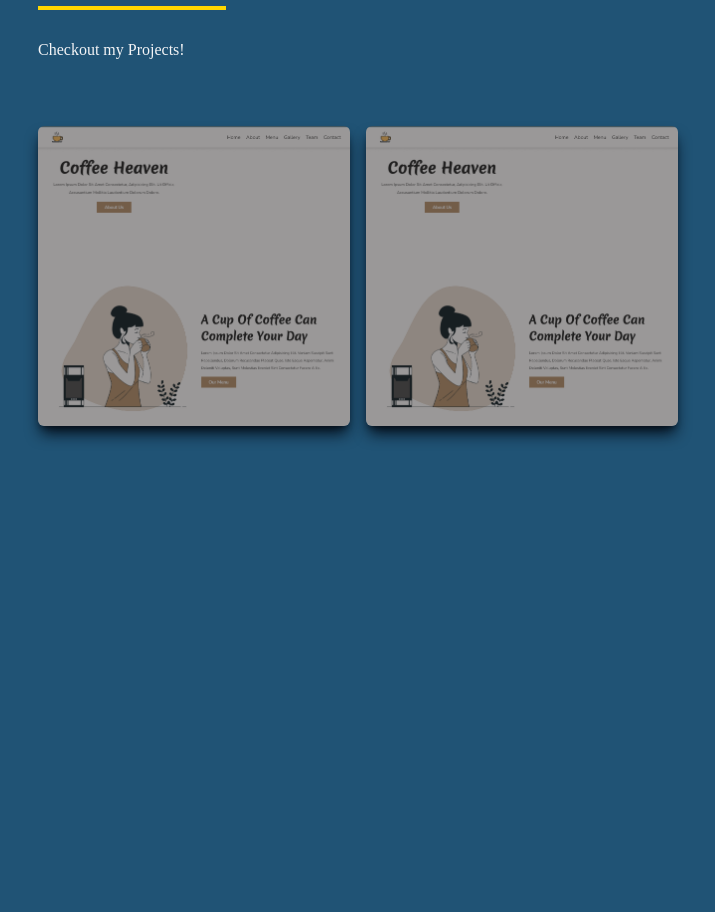
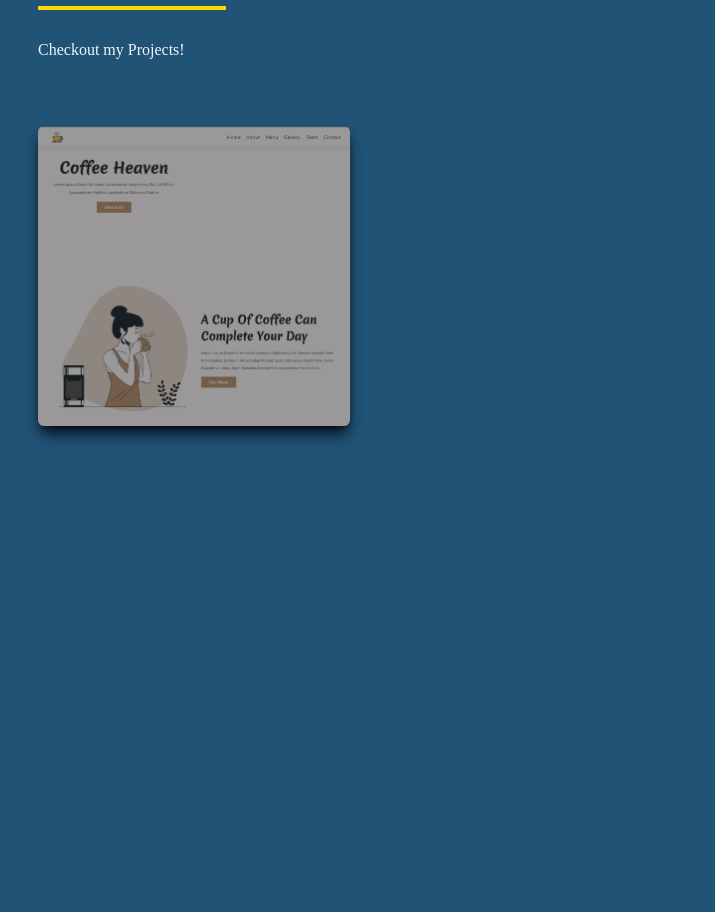
Before and after one commit to Adamgd91/myportfolio, a React (Create React App) app: page / in a window 1280 px wide. Shown: the part 1442-2354 px from the top of the page, without its empty margins (118-833 px from the left). Built offline with nearby package versions, Linux system fonts and the light colour scheme.

Commit message:
comment out unfinished project

```diff
--- a/src/components/Projects.jsx
+++ b/src/components/Projects.jsx
@@ -57,11 +57,11 @@ const Projects = () => {
               </section>
             </div>
           </div>
-          <div
+          {/* <div
             style={{ backgroundImage: `url(${Coffee})` }}
             className="shadow-lg shadow-[#040c16] group container rounded-md flex justify-center items-center mx-auto content-div"
           >
-            {/* Hover Effects */}
+
             <div className="opacity-0 group-hover:opacity-100">
               <span className="text-2xl font-bold text-white tracking-wider">
                 React JS Application
@@ -85,7 +85,7 @@ const Projects = () => {
                 </a>
               </div>
             </div>
-          </div>
+          </div> */}
         </div>
       </div>
     </div>
```
